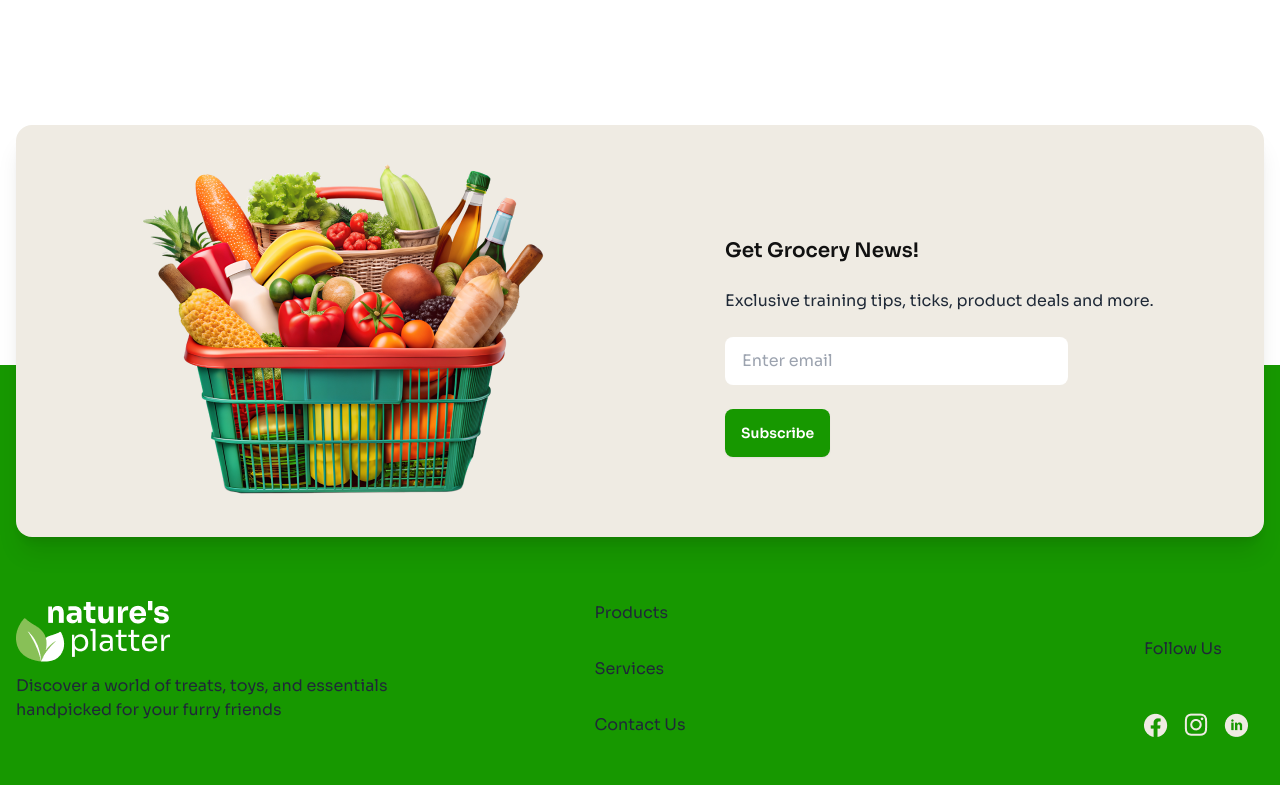
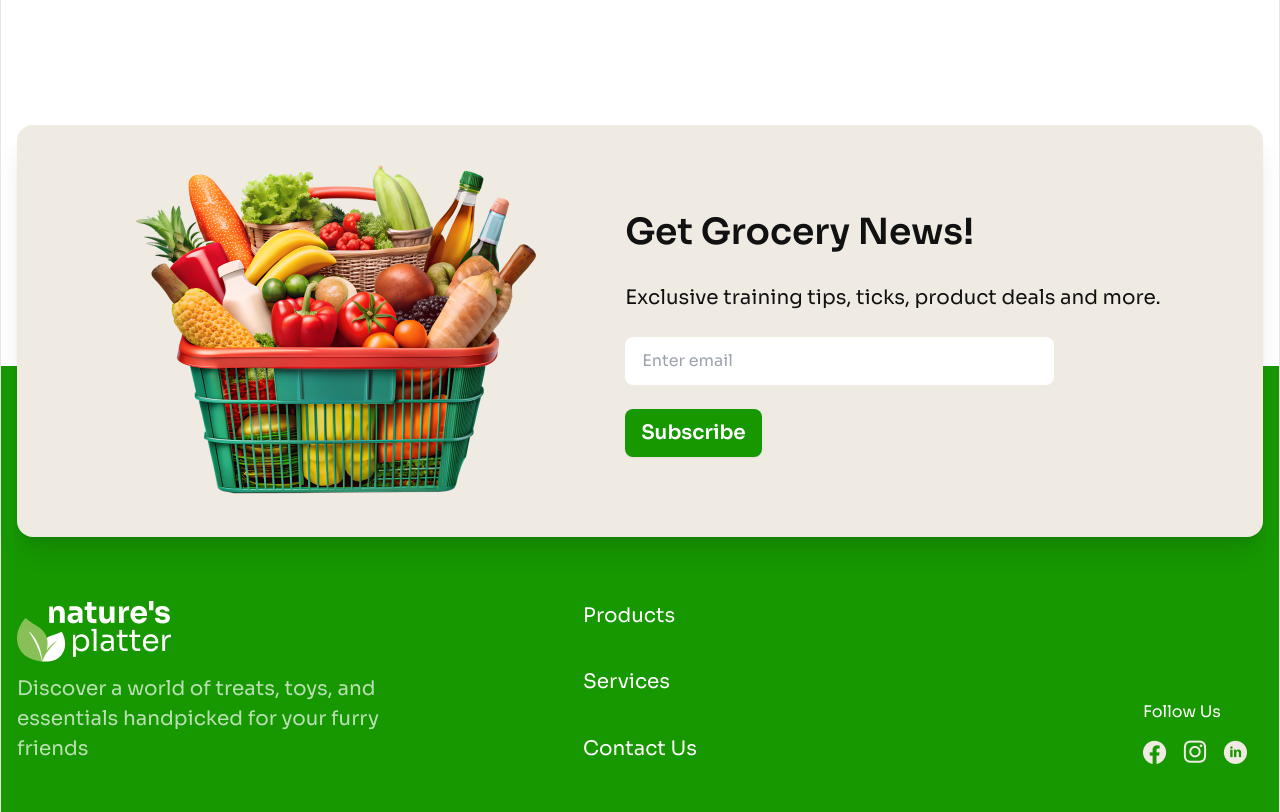
Before and after one commit to mahbub-alam-dave/assignment-three, a plain HTML site: page index.html in a window 1280 px wide. Shown: the part 3141-3953 px from the top of the page. Before the commit the page ends 3926 px from the top, so only its background shows below. Drawn offline with nearby package versions, Linux system fonts and the light colour scheme; a web font is replaced by a local one.

Commit message:
still construction needed

```diff
--- a/index.html
+++ b/index.html
@@ -51,7 +51,7 @@
       };
     </script>
   </head>
-  <body class="font-sora max-w-[1600px] mx-auto">
+  <body class="font-sora max-w-[1600px] border-l border-r shadow-md mx-auto">
     <header class="bg-gradient-to-b from-color-white to-color-bg px-4 pt-4">
       <section class="max-w-[1320px] w-full mx-auto mt-4">
         <!-- header nav section -->
@@ -643,46 +643,52 @@
     </main>
 
 
-    <div class="p-4 mt-12 md:mt-18 lg:mt-24">
-      <div class="max-w-[1320px] w-full card flex flex-col lg:flex-row justify-around bg-color-bg shadow-xl p-8 space-y-8 mx-auto mb-[-40%] lg:mb-[-20%] xl:mb-[-15%]">
+    <div class="p-4 mt-12 md:mt-18 lg:mt-24 ">
+      <div class="max-w-[1320px] card w-full bg-color-bg flex flex-col lg:flex-row justify-center gap-6 lg:gap-16 bg-color-bg shadow-xl p-8 mx-auto mb-[-40%] lg:mb-[-20%] xl:mb-[-15%]">
         <figure class="">
           <img
             src="c2-assets/vegetable-busket.png"
             alt="Album" />
         </figure>
-        <div class="flex flex-col gap-6 justify-center items-center lg:items-start">
-          <h2 class="card-title   sm:text-color-one text-color-accent">Get Grocery News!</h2>
-          <p class="text-center lg:text-left">Exclusive training tips, ticks, product deals and more.</p>
-          <input type="text" class="input w-[80%]" placeholder="Enter email">
-          <button class="btn bg-color-accent border-none text-color-white">Subscribe</button>
+        <div class="flex flex-col max-xs:gap-4 gap-6 justify-center items-center lg:items-start">
+
+          <h2 class="text-[clamp(24px,4vw,36px)] font-semibold sm:text-color-one text-color-accent text-center lg:text-left">Get Grocery News!</h2>
+          <p class="text-center lg:text-left text-[clamp(1rem,2.5vw,1.25rem)] text-color-one">Exclusive training tips, ticks, product deals and more.</p>
+          <input type="text" class="input w-[80%] text-[clamp(14px,2vw,16px)] leading-[32px] text-[#C4C4C4]" placeholder="Enter email">
+
+            <div class="min-w-[120px] max-w-[164px]"><button class="w-full btn bg-color-accent border-none text-[clamp(14px,2vw,20px)] text-color-white">Subscribe</button></div>
+
         </div>
       </div>
     </div>
 
-    <footer class="bg-color-accent p-4 ">
+    <footer class="bg-color-accent p-4 z-0">
 
         <div class="max-w-[1320px] w-full mx-auto grid grid-cols-1 md:grid-cols-3 gap-8 py-8 mt-[40%] lg:mt-[20%] xl:mt-[15%]">
           <nav class="flex flex-col gap-4 md:gap-3 ">
-            <figure><img src="c2-assets/logo-footer.png" alt=""></figure>
-            <p>Discover a world of treats, toys, and essentials handpicked for your furry friends</p>
+            <figure class="min-w-[100px] max-w-[155px]"><img class="w-full h-auto" src="c2-assets/logo-footer.png" alt=""></figure>
+            <p class="text-[clamp(1rem,2vw,1.25rem)] text-[rgba(255,255,255,0.7)]">Discover a world of treats, toys, and essentials handpicked for your furry friends</p>
           </nav>
 
           <div class=" md:grid justify-center">
           <nav class="flex flex-col justify-between gap-5 md:gap-8">
 
-            <a class="link link-hover">Products</a>
-            <a class="link link-hover">Services</a>
-            <a class="link link-hover">Contact Us</a>
+            <a class="link link-hover text-[clamp(1rem,2vw,1.25rem)] text-[rgba(255,255,255)]">Products</a>
+            <a class="link link-hover text-[clamp(1rem,2vw,1.25rem)] text-[rgba(255,255,255)]">Services</a>
+            <a class="link link-hover text-[clamp(1rem,2vw,1.25rem)] text-[rgba(255,255,255)]">Contact Us</a>
           </nav>
         </div>
 
             <nav class="md:grid justify-end items-end space-y-4">
-              <p>Follow Us</p>
-              <div class="flex items-center gap-4">
+
+              <div class="flex flex-col gap-4">
+                <p class="text-[clamp(14px,2vh,16px)] text-white">Follow Us</p>
+                <div class="flex gap-4 items-center">
                 <img class="size-fit" src="c2-assets/facebook.png" alt="">
                 <img src="c2-assets/instgram.png" alt="">
                 <img src="c2-assets/linkedin.png" alt="">
                 <img src="c2-assets/youtube.png" alt="">
+                </div>
               </div>
             </nav>
           </div>
```
